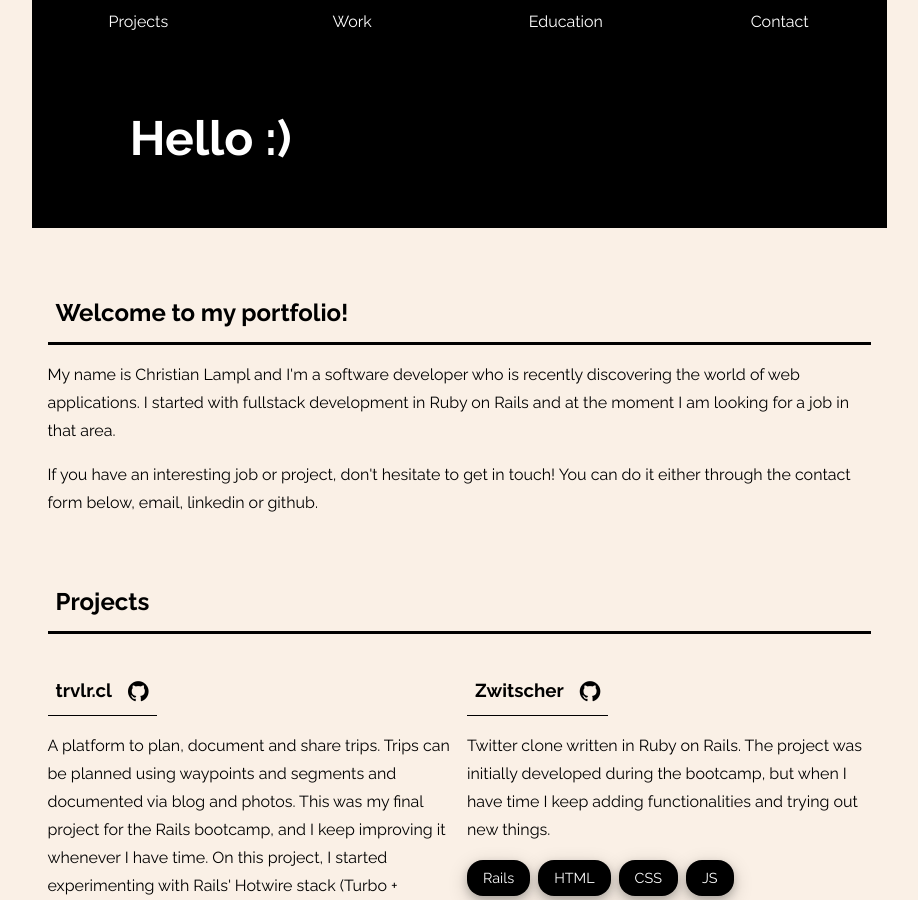
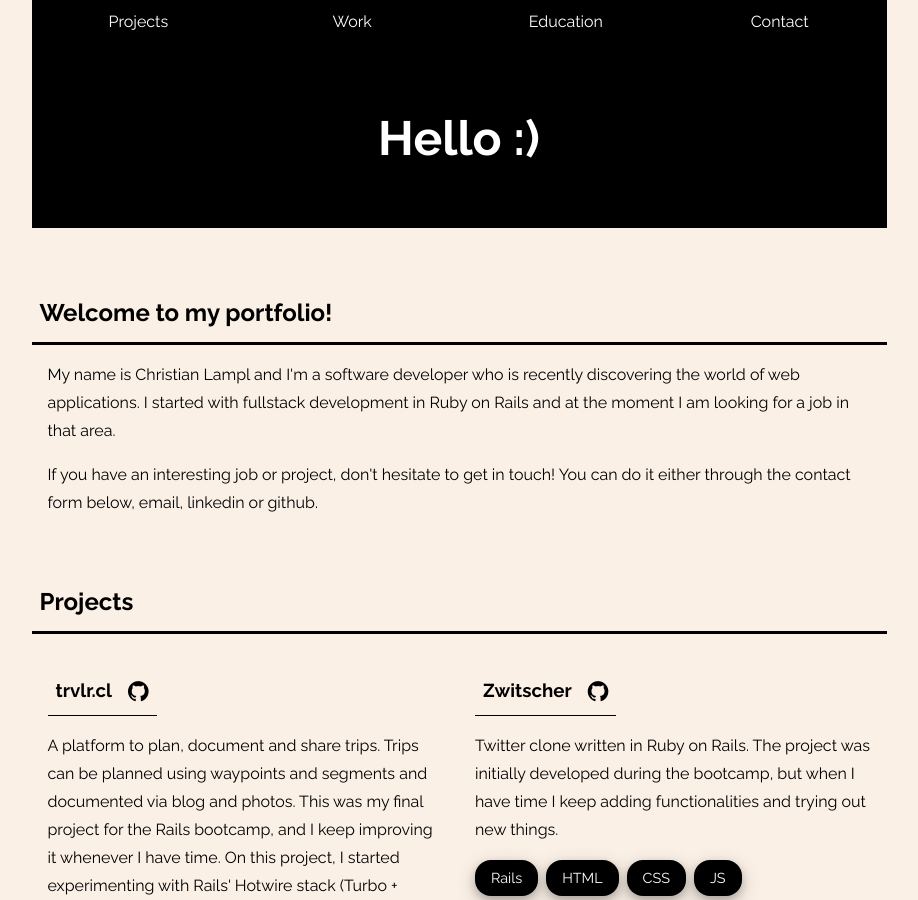
Before and after one commit to chrila/portfolio, a Jekyll site: the page built from index.html, in a window 1280 px wide and 900 px high. Shown: the whole window, without its empty margins (181-1099 px from the left). Built offline with Jekyll 4.4.1, drawn with Linux system fonts in a browser that asks for light colours.

Commit message:
Minor layout changes

```diff
--- a/_sass/_layout.scss
+++ b/_sass/_layout.scss
@@ -4,11 +4,11 @@ body {
 }
 
 h1 {
-  margin-left: 10%;
+  text-align: center;
 }
 
 h2 {
-  margin: 4rem 0 0 0;
+  margin: 4rem -1rem 0 -1rem;
   position: sticky;
   top: 3rem;
   background-color: $color-background;
@@ -44,8 +44,7 @@ section {
 
 .section-container {
   display: grid;
-  grid-template-columns: 1fr;
-  grid-gap: 1rem;
+  grid-gap: 2rem;
 }
 
 /* on large screens, display grid in two columns */
@@ -80,6 +79,10 @@ section {
 .chapter-header * a {
   padding: 0.5rem;
   border-bottom: 1px solid;
+}
+
+.chapter-header * a:hover {
+  background-color: $color-primary;
 }
 
 .chapter-body {
--- a/_sass/_typography.scss
+++ b/_sass/_typography.scss
@@ -33,7 +33,6 @@ footer {
 }
 
 .chapter-header * a:hover {
-  background-color: $color-primary;
   color: $color-secondary;
 }
 
```
